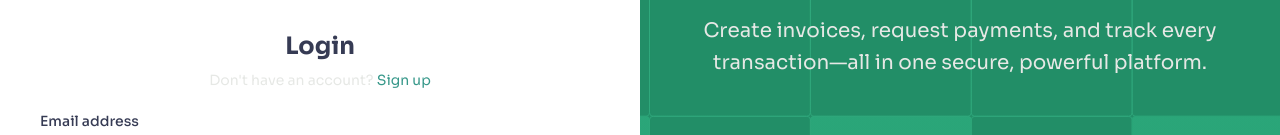
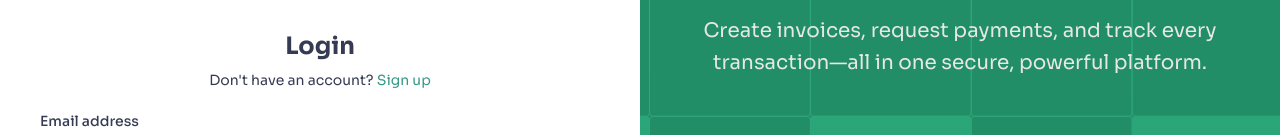
Before and after one commit to mehedi8430/bunni, a React (Vite) app: page /auth in a window 1280 px wide. Shown: the part 131-266 px from the top of the page. Built offline with nearby package versions, Linux system fonts and the light colour scheme.

Commit message:
fix: update text color in LoginForm for improved visibility

```diff
--- a/src/components/authentication/LoginForm.tsx
+++ b/src/components/authentication/LoginForm.tsx
@@ -31,7 +31,7 @@ export function LoginForm({
       >
         <div className="flex flex-col items-center gap-2 text-center">
           <h1 className="text-2xl font-bold">Login</h1>
-          <p className="text-muted-foreground text-sm text-balance">
+          <p className="text-foreground text-sm text-balance">
             Don't have an account?{" "}
             <Link to="/auth/register" className="text-primary">
               Sign up
```
